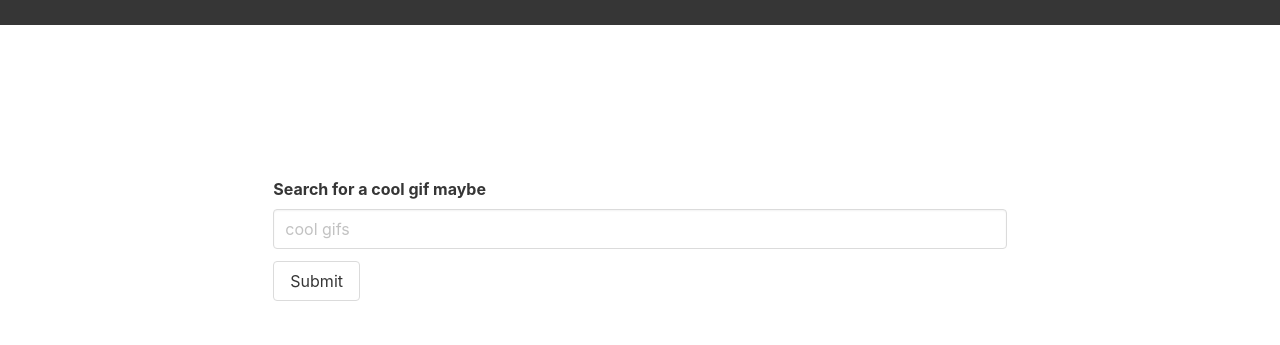
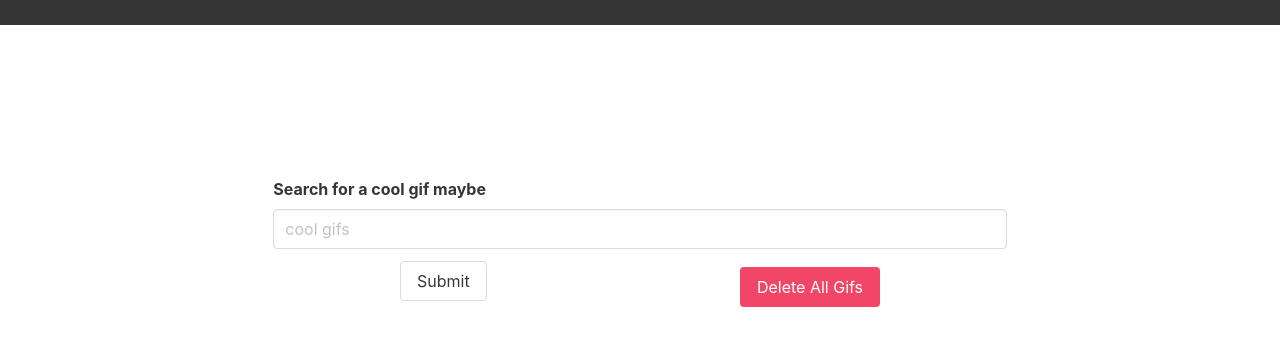
Before and after one commit to dixls/how-web-works, a plain HTML site: page ajax-giphy-party/index.html in a window 1280 px wide. Shown: the part 107-452 px from the top of the page. Drawn offline with nearby package versions, Linux system fonts and the light colour scheme.

Commit message:
added delete all button, no functionality yet

```diff
--- a/ajax-giphy-party/index.html
+++ b/ajax-giphy-party/index.html
@@ -25,9 +25,17 @@
                   <input class="input" type="text" name="search" id="searchBar" placeholder="cool gifs">
                 </div>
               </div>
-              <div class="field">
-                <div class="control">
-                  <button id="submit" type="submit" class="button">Submit</button>
+              <div class="level">
+
+                <div class="field level-item">
+                  <div class="control">
+                    <button id="submit" type="submit" class="button">Submit</button>
+                  </div>
+                </div>
+                <div class="field level-item">
+                  <div class="control">
+                    <button id="delAll" type="submit" class="button is-danger">Delete All Gifs</button>
+                  </div>
                 </div>
               </div>
             </form>
```
